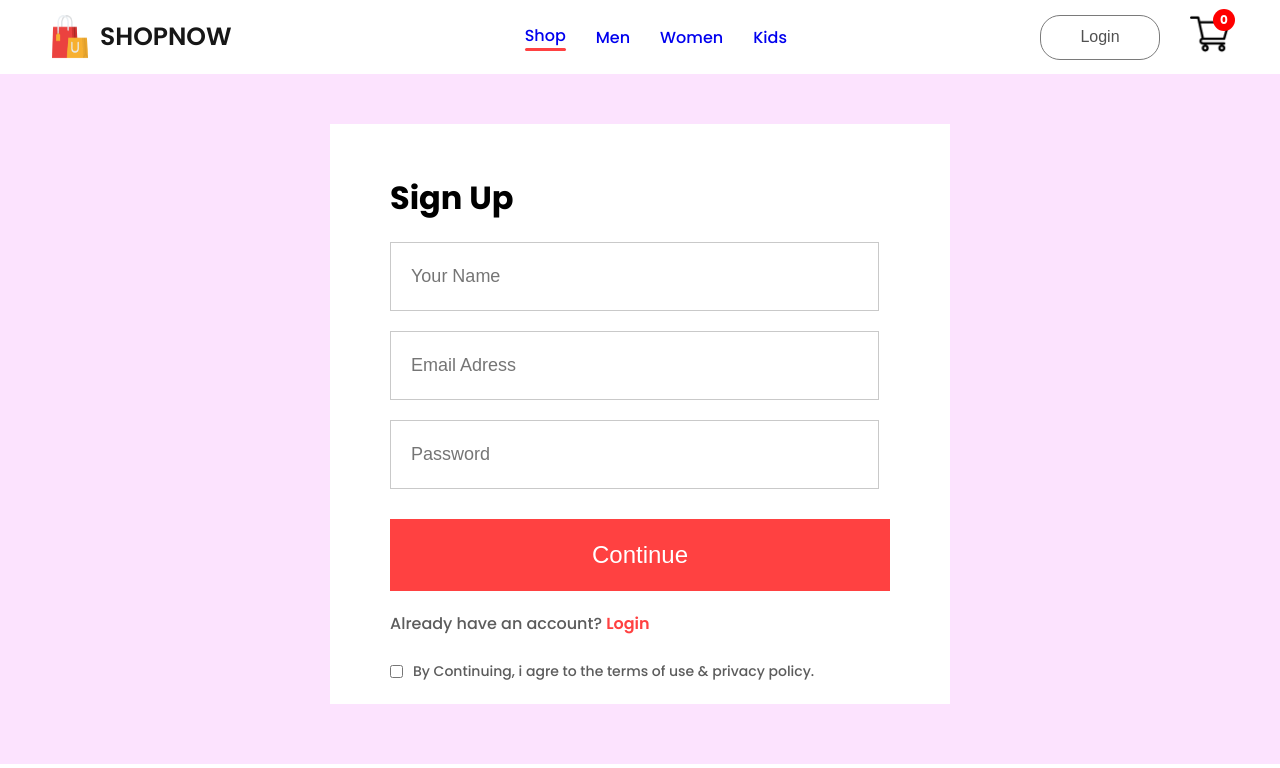
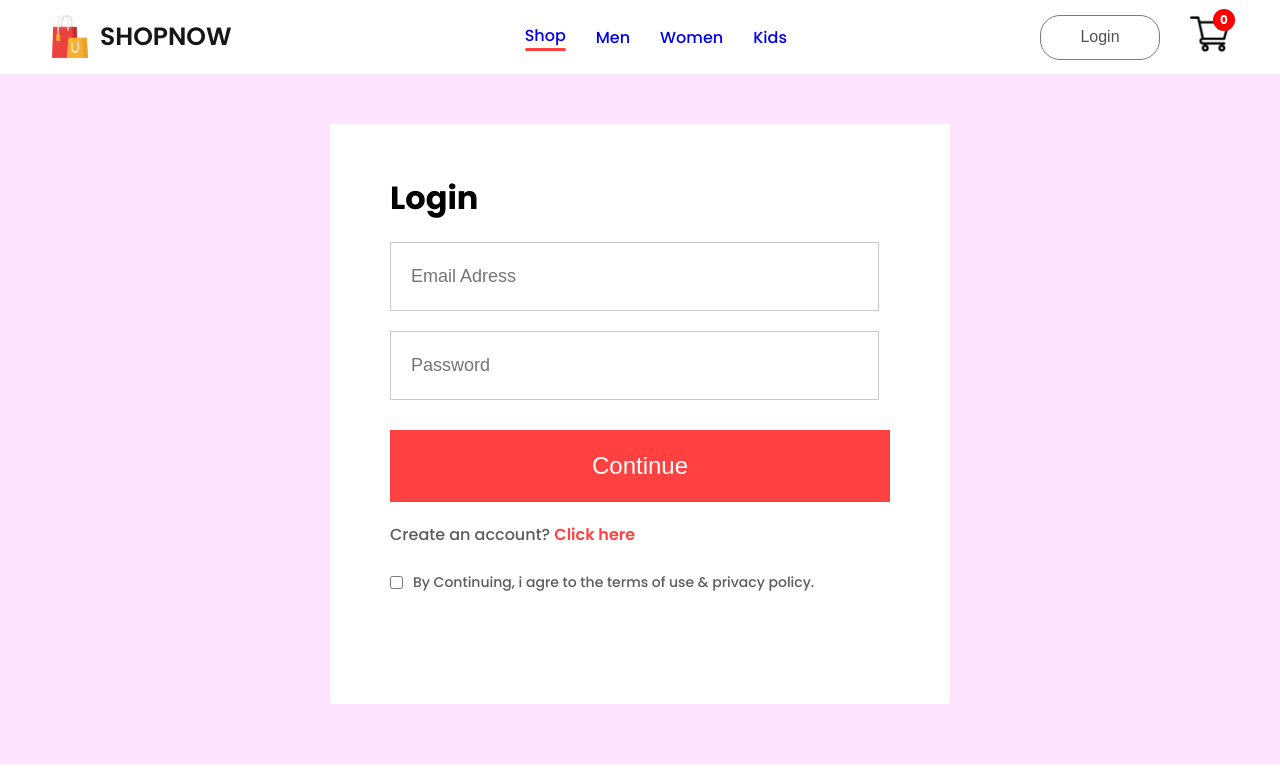
Before and after one commit to hindjammar/e-commerce-website, a React (Create React App) app: page /login in a window 1280 px wide. Shown: the top 768 px of the page. Built offline with nearby package versions, Linux system fonts and the light colour scheme.

Commit message:
Some changes in Folder navbar and LoginSignup

```diff
--- a/src/Components/Navbar/Navbar.jsx
+++ b/src/Components/Navbar/Navbar.jsx
@@ -53,9 +53,12 @@
         </li>
       </ul>
       <div className="nav-login-cart">
-        <Link to="/login">
+        {localStorage.getItem('auth-token')
+        ? <button onClick={()=>{localStorage.removeItem('auth-token');window.location.replace('/')}}>Logout</button>
+        :<Link to="/login">
           <button>Login</button>
-        </Link>
+        </Link>}
+
         <Link to="/cart">
           <div className="nav-cart">
             <img src={cart_icon} alt="Cart Icon" />
--- a/src/Pages/LoginSignup.jsx
+++ b/src/Pages/LoginSignup.jsx
@@ -1,18 +1,79 @@
-import React from 'react'
+import React, { useState } from 'react'
 import './CSS/LoginSignup.css'
 
 const LoginSignup = () => {
+
+  const [state,setState] =  useState('Login');
+  const [formData,setFormData] = useState({
+    username:"",
+    password:"",
+    email:""
+  })
+
+  const changeHandler = (e)=>{
+    setFormData({...formData,[e.target.name]:e.target.value})
+  }
+
+  const login = async () =>{
+   console.log("Login function executed",formData);
+   let responseData;
+   await fetch('http://localhost:4000/login',{
+    method:'POST',
+    headers:{
+      Accept:'application/form-data',
+      'Content-Type':'application/json'
+    },
+    body: JSON.stringify(formData),
+   }).then((response)=> response.json()).then((data)=>responseData=data)
+
+   if(responseData.success){
+    localStorage.setItem('auth-token',responseData.token);
+    window.location.replace("/");
+   }
+   else{
+    alert(responseData.errors)
+   }
+
+  }
+
+  const signup = async () =>{
+    console.log("Signup function executed",formData);
+    let responseData;
+    await fetch('http://localhost:4000/signup',{
+     method:'POST',
+     headers:{
+       Accept:'application/form-data',
+       'Content-Type':'application/json'
+     },
+     body: JSON.stringify(formData),
+    }).then((response)=> response.json()).then((data)=>responseData=data)
+
+    if(responseData.success){
+     localStorage.setItem('auth-token',responseData.token);
+     window.location.replace("/");
+    }
+    else{
+     alert(responseData.errors)
+    }
+  }
+
   return (
     <div className='loginsignup'>
       <div className="loginsignup-container">
-          <h1>Sign Up</h1>
+          <h1>{state}</h1>
           <div className="loginsignup-fields">
-            <input type="text" placeholder='Your Name' />
-            <input type="email" placeholder='Email Adress' />
-            <input type="password" placeholder='Password' />
+           {state==="Sign Up"?<input name='username' value={formData.username} onChange={changeHandler} type="text" placeholder='Your Name' />:<></>}
+            <input name='email' value={formData.email} onChange={changeHandler} type="email" placeholder='Email Adress' />
+            <input name='password' value={formData.password} onChange={changeHandler} type="password" placeholder='Password' />
           </div>
-          <button>Continue</button>
-          <p className='loginsignup-login'>Already have an account? <span>Login</span></p>
+          <button onClick={()=>{state==="Login"?login():signup()}}>Continue</button>
+          {state==="Sign Up"
+          ?<p className='loginsignup-login'>Already have an account? <span onClick={()=>{setState("Login")}}>Login</span></p>
+          :<p className='loginsignup-login'>Create an account? <span onClick={()=>{setState("Sign Up")}}>Click here</span></p>
+
+          }
+
+
           <div className='loginsignup-agree'>
             <input type="checkbox" name='' id='' />
             <p>By Continuing, i agre to the terms of use & privacy policy.</p>
```
